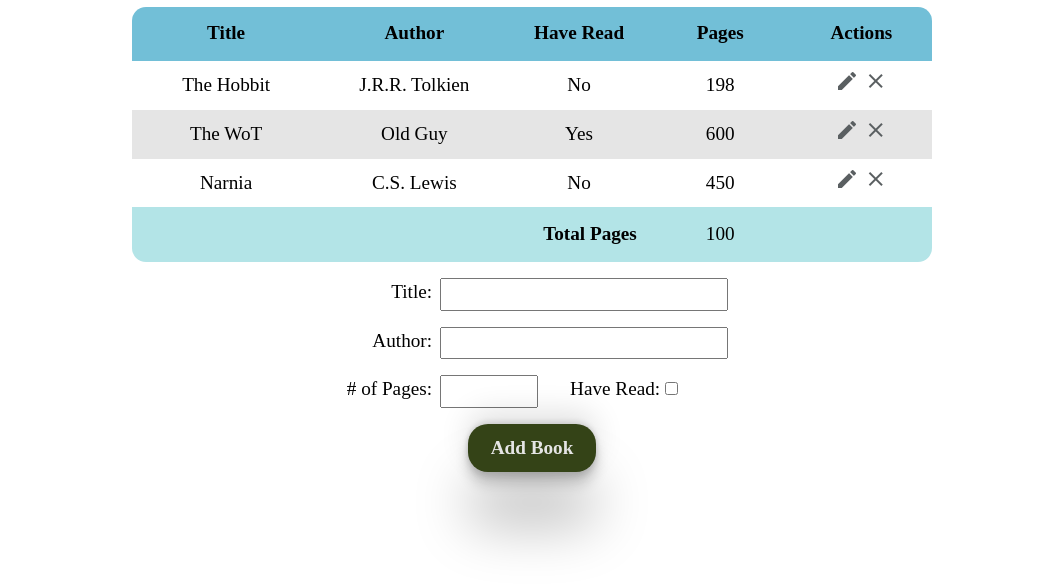
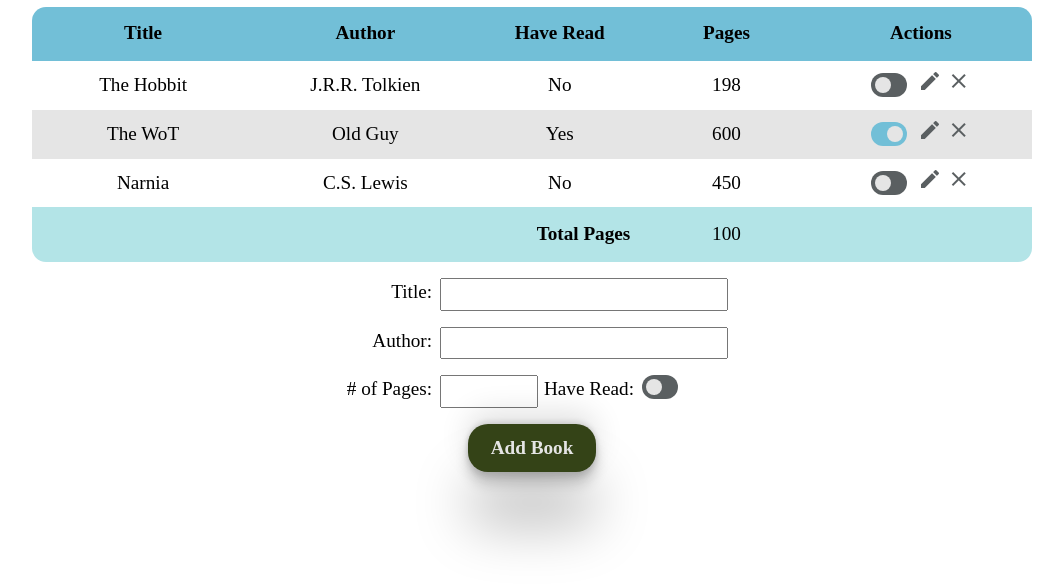
Before and after one commit to wsulliv8/library, a plain HTML site: page index.html in a window 1280 px wide. Shown: the part 51-638 px from the top of the page, without its empty margins (108-1171 px from the left). Drawn offline with nearby package versions, Linux system fonts and the light colour scheme.

Commit message:
Add toggle switch to change 'have read' status

```diff
--- a/index.html
+++ b/index.html
@@ -45,9 +45,12 @@
         <label for="pages"># of Pages: </label>
         <div>
           <input type="number" id="pages" min="1" max="10000" size="6" name="number_pages">
-          <div>
+          <div class="form-row">
             <label for="checkbox">Have Read: </label>
-            <input type="checkbox" id="checkbox" name='have_read'>
+            <label for="checkbox" id="switch">
+              <input type="checkbox" id="checkbox" name='have_read'>
+              <span class="slider"></span>
+            </label>
           </div>
         </div>
       </div>
--- a/script.js
+++ b/script.js
@@ -50,12 +50,17 @@ function displayBooks(numbBooks = myLibrary.length) {
       newRow.appendChild(tableData);
     }
     //create actions buttons
+    let checkedBool = myLibrary[i].read==='Yes' ? "checked" : "";
     newRow.insertAdjacentHTML('beforeend',
       `<td>
+        <label id="switch">
+          <input type="checkbox" data-index="${i}" ${checkedBool}>
+          <span class="slider"></span>
+        </label>
         <button type="button" class="action-button">
           <span class="material-icons edit" data-index="${i}">edit</span>
         </button>
-      <button type="button" class="action-button"s>
+      <button type="button" class="action-button">
         <span class="material-icons close" data-index="${i}">close</span>
       </button>
       </td>`
@@ -67,9 +72,22 @@ function displayBooks(numbBooks = myLibrary.length) {
       //update DOM data attribute and myLibrary
       let index = +event.target.dataset.index;
       let buttons = document.querySelectorAll('.material-icons.close');
-      for (let j = index; j<buttons.length; j++) buttons[j].dataset.index--;
+      let switches = document.querySelectorAll('switch input');
+      for (let j = index; j<buttons.length; j++) {
+        buttons[j].dataset.index--;
+        switches[j].dataset.index--;
+      }
       myLibrary.splice(index++, 1);
       document.querySelector(`tbody tr:nth-child(${index})`).remove();
+    })
+
+    let toggleSwitch = document.querySelector(`input[data-index="${i}"]`);
+    toggleSwitch.addEventListener('change', function(event) {
+      let index = +event.target.dataset.index;
+      myLibrary[index].read = this.checked ? 'Yes' : 'No';
+      index++;
+      document.querySelector(`tr:nth-child(${index}) td:nth-child(3)`)
+        .innerText = myLibrary[--index].read;
     })
   }
   return;
--- a/style.css
+++ b/style.css
@@ -67,7 +67,7 @@ body {
 
 table {
   table-layout: fixed;
-  width: clamp(450px, 85%, 800px);
+  width: clamp(540px, 90%, 1000px);
   border-collapse: collapse;
   position: relative;
 }
@@ -101,7 +101,7 @@ thead th:nth-child(4) {
 }
 
 thead th:nth-child(5) {
-  width: 15%;
+  width: 20%;
 }
 
 tbody,
@@ -146,6 +146,53 @@ table tfoot td:last-child {
   border-bottom-right-radius: 14px;
 }
 
+#switch {
+  position: relative;
+  display: inline-block;
+  width: 36px;
+  height: 24px;
+  margin-right: .4rem;
+}
+
+#switch input {
+  opacity: 0;
+  width: 0;
+  height: 0;
+}
+
+.slider {
+  position: absolute;
+  cursor: pointer;
+  inset: 0;
+  background-color: var(--color-icon-gray);
+  -webkit-transition: .4s;
+  transition: .4s;
+  border-radius: 34px;
+}
+
+.slider:before {
+  position: absolute;
+  content: "";
+  width: 16px;
+  height: 16px;
+  left: 4px;
+  bottom: 4px;
+  background-color: var(--color-tan);
+  -webkit-transition: .4s;
+  transition: .4s;
+  border-radius: 50%;
+}
+
+input:checked + .slider {
+  background-color: var(--color-dark-blue);
+}
+
+input:checked + .slider:before {
+  -webkit-transform: translateX(12px);
+  transform: translateX(12px);
+  -ms-transform: translateX(12px);
+}
+
 .action-button {
   background-color: transparent;
   border: none;
@@ -156,12 +203,12 @@ table tfoot td:last-child {
   color: var(--color-icon-gray);
 }
 
-.action-button:first-child .material-icons:hover {
+.material-icons.edit:hover {
   color: var(--color-dark-blue);
   transform: scale(1.2);
 }
 
-.action-button:last-child .material-icons:hover {
+.material-icons.close:hover {
   color: var(--color-icon-red);
   transform: scale(1.2);
 }
@@ -205,10 +252,6 @@ form {
   width: 30ch;
 }
 
-label[for='checkbox'] {
-  margin-left: 2rem;
-}
-
 .add-book form button {
  background-color: var(--color-green);
  color: var(--color-tan);
```
